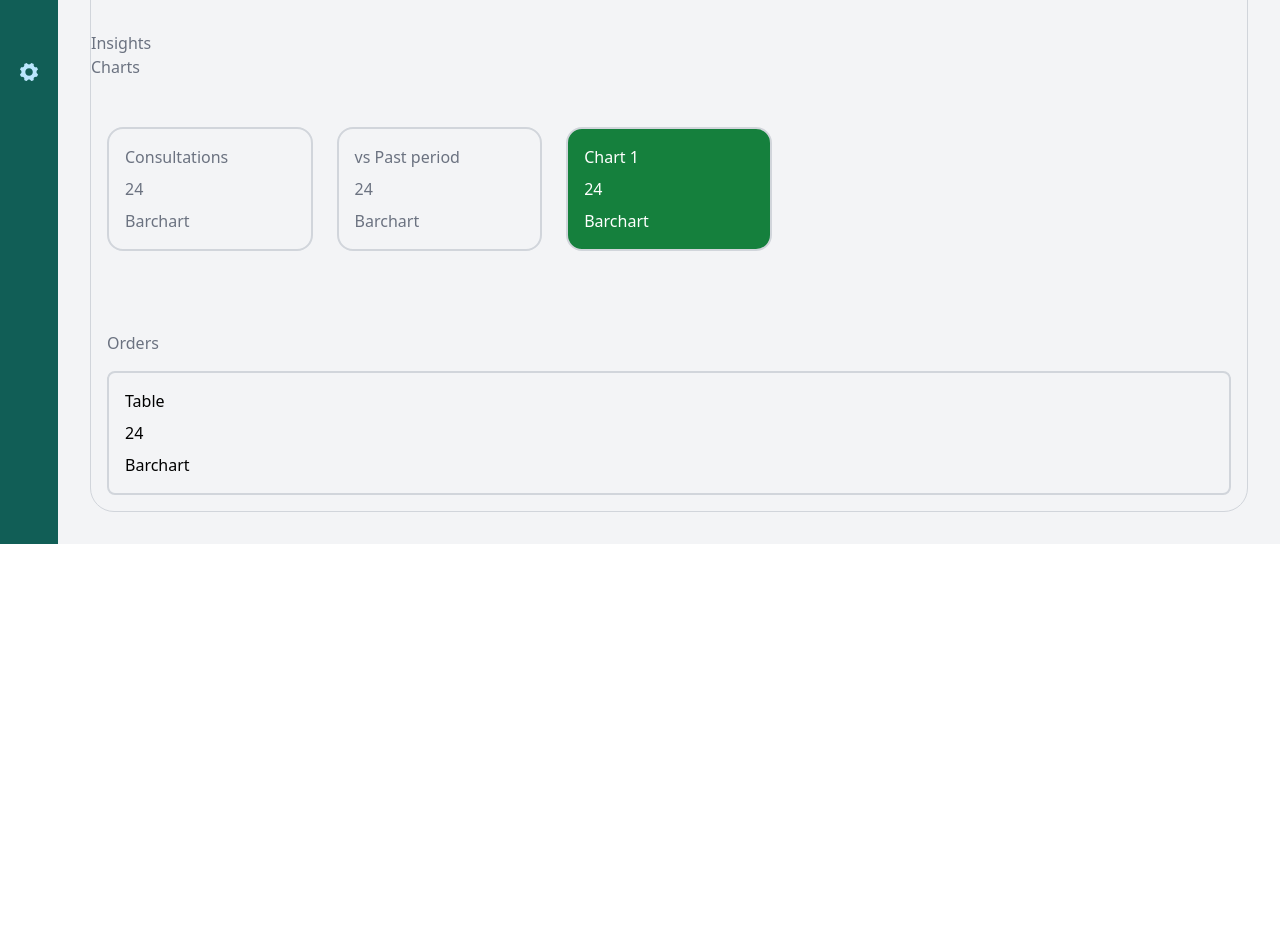
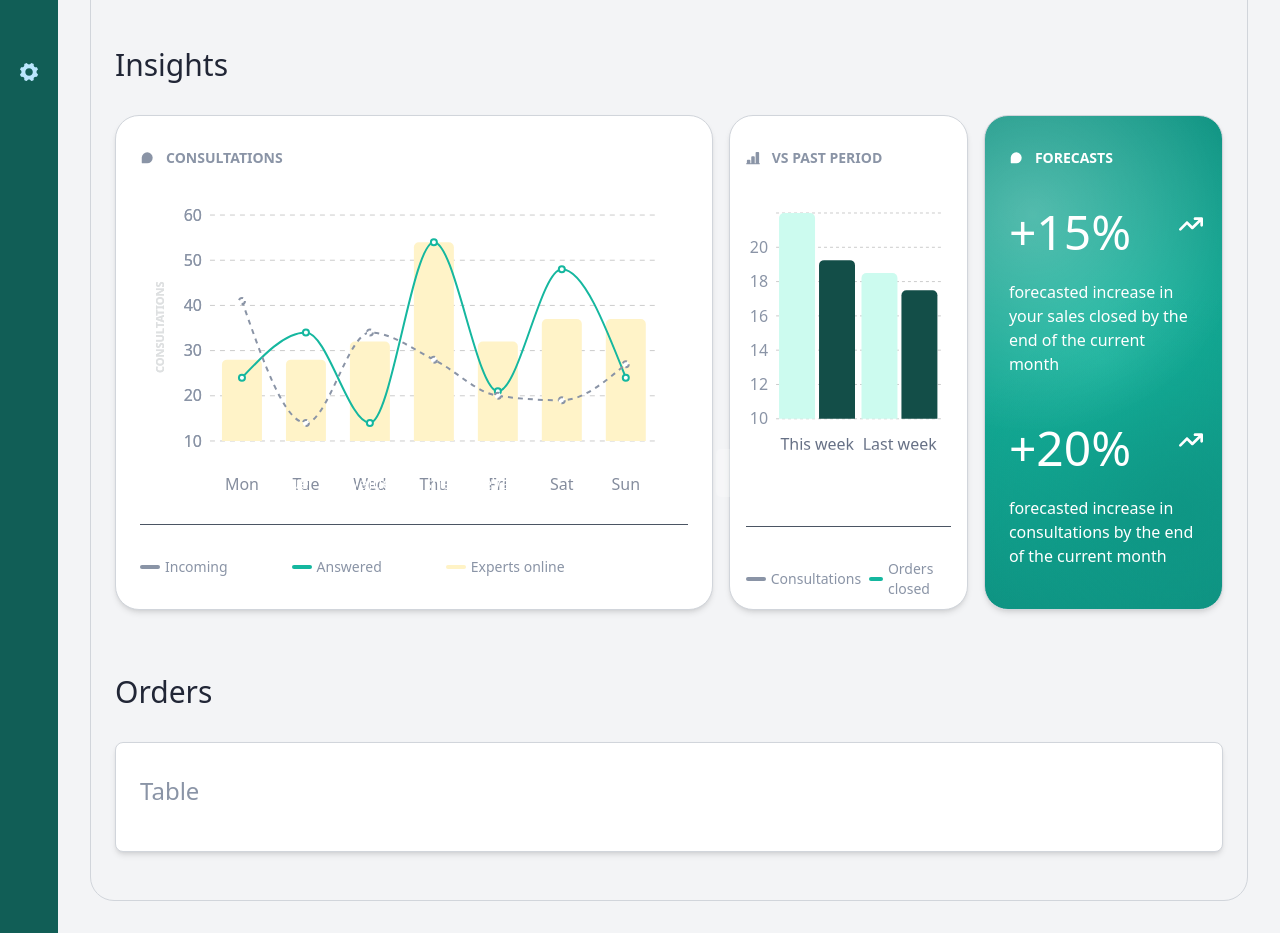
Before and after one commit to duokobia/wingman-dashboard, a React (Create React App) app: page / in a window 1280 px wide. Shown: the part 640-1573 px from the top of the page. Before the commit the page ends 1184 px from the top, so only its background shows below. Built offline with nearby package versions, Linux system fonts and the light colour scheme.

Commit message:
Feature/insights (#5)
* WIP: Create barchart

* feat: Create barchart for consultations card in insight section

* feat: Create past period card barchart

* WIP: Style forecasts card radial background

* feat: Create insights feature

```diff
--- a/package.json
+++ b/package.json
@@ -38,8 +38,10 @@
     "@types/react": "^19.0.2",
     "@types/react-dom": "^19.0.2",
     "@types/react-paginate": "^7.1.4",
+    "@types/recharts": "^1.8.29",
     "autoprefixer": "^10.4.20",
     "postcss": "^8.4.49",
+    "recharts": "^2.15.0",
     "tailwindcss": "^3.4.17",
     "typescript": "^4.9.5"
   }
--- /dev/null
+++ b/src/@types/svg.d.ts
@@ -0,0 +1,6 @@
+declare module '*.svg' {
+  import * as React from 'react';
+  export const ReactComponent: React.FC<React.SVGProps<SVGSVGElement>>;
+  const src: string;
+  export default src;
+}
--- a/src/App.tsx
+++ b/src/App.tsx
@@ -1,7 +1,4 @@
-import React from 'react';
-
 import './App.css';
-// import Header from './components/Header';
 import SideNav from './components/SideNav';
 import MainSection from './components/MainSection';
 
--- a/src/components/Content.tsx
+++ b/src/components/Content.tsx
@@ -3,9 +3,24 @@ import { PiChatTeardropFill, PiPiggyBankFill, PiDatabaseFill } from "react-icons
 import { FaArrowTrendUp, FaArrowTrendDown } from "react-icons/fa6";
 import { MdLabel } from "react-icons/md";
 import { FaCheck } from "react-icons/fa";
+import { BsFillBarChartLineFill } from "react-icons/bs";
+import ConsultationsBarChart from "./charts/ConsultationsCharts";
+import LegendComponent from "./charts/LegendComponent";
+import PastPeriodBarcharts from "./charts/PastPeriodBarcharts";
 
 
 const Content = () => {
+
+  const data = [
+      { name: 'Mon', value: 28, lineValue: 24, dashedLineValue: 41 },
+      { name: 'Tue', value: 28, lineValue: 34, dashedLineValue: 14 },
+      { name: 'Wed', value: 32, lineValue: 14, dashedLineValue: 34 },
+      { name: 'Thu', value: 54, lineValue: 54, dashedLineValue: 28 },
+      { name: 'Fri', value: 32, lineValue: 21, dashedLineValue: 20 },
+      { name: 'Sat', value: 37, lineValue: 48, dashedLineValue: 19 },
+      { name: 'Sun', value: 37, lineValue: 24, dashedLineValue: 27 },
+    ];
+
   return (
     <main className=' min-h-screen m-8 border-gray-300 border-[1.3px] rounded-3xl'>
       <section className='atAGlance'>
@@ -50,41 +65,74 @@ const Content = () => {
           </div>
         </div>
       </section>
-      <section className='atAGlance my-12'>
-        <h1>Insights</h1>
-        <div>
-          Charts
+      <section className='insight my-12'>
+      <div className='my-4 mx-6 py-4 flex justify-between'>
+        <h1 className='text-3xl text-wingman-black'>Insights</h1>
         </div>
-        <div className='grid w-full grid-flow-row-dense grid-cols-1 xs:gap-8 lg:mb-0 mt-16 md:mt-8 lg:mt-8 lg:max-w-full lg:grid-cols-5 md:gap-2 lg:gap-6  p-4'>
-        <div className='flex flex-col rounded-2xl border-gray-300 border-2 p-4 gap-2'>
-            <h2 className='title'>Consultations</h2>
-            <h3>24</h3>
-            <span>Barchart</span>
-          </div>
-        <div className='flex flex-col rounded-2xl border-gray-300 border-2 p-4 gap-2'>
-            <h2 className='title'>vs Past period</h2>
-            <h3>24</h3>
-            <span>Barchart</span>
-          </div>
-        <div className='flex flex-col rounded-2xl bg-green-700 text-white border-gray-300 border-2 p-4 gap-2'>
-            <h2 className='title'>Chart 1</h2>
-            <h3>24</h3>
-            <span>Barchart</span>
+        <div className="grid grid-cols-3 gap-4 lg:grid-cols-[5fr_2fr_2fr] mx-6 mb-6">
+          <div className="bg-white py-8 rounded-3xl  border-gray-300 border-[0.82px] shadow-md px-6">
+          <h2 className='title font-semibold text-sm text-wingman-lightgray flex items-center gap-3 mb-8'><PiChatTeardropFill />CONSULTATIONS</h2>
+          <ConsultationsBarChart data={data} height={300} barColor="#fff3c8" />
+          <div className='mt-6 border-b-[0.82px] border-b-gray-600'></div>
+          <div className="flex gap-16 pt-8">
+            <LegendComponent color="#8A94A6" label="Incoming" />
+            <LegendComponent color="#15B79F" label="Answered" />
+            <LegendComponent color="#FFF3C6" label="Experts online" />
           </div>
           </div>
-      </section>
-      <section className='atAGlance p-4'>
-        <h1 className='mb-4'>Orders</h1>
-        <div>
-          {/* <Table /> */}
-          <div className='flex flex-col rounded-lg  text-black border-gray-300 border-2 gap-2 p-4'>
-            <h2 className='title'>Table</h2>
-            <h3>24</h3>
-            <span>Barchart</span>
+          <div className="bg-white py-8 rounded-3xl border-gray-300 border-[0.82px] shadow-md px-4">
+          <h2 className='title font-semibold text-sm text-wingman-lightgray flex items-center gap-3 mb-10'><BsFillBarChartLineFill />VS PAST PERIOD</h2>
+          <div style={{ width: '100%', height: '330px' }}>
+          <PastPeriodBarcharts />
+          <div className='border-b-[0.82px] border-b-gray-600 mt-6 mb-5'></div>
+          <div className="flex gap-2 pt-3">
+            <LegendComponent color="#8A94A6" label="Consultations" />
+            <LegendComponent color="#15B79F" label="Orders closed" />
           </div>
+          </div>
+          </div>
+          <div
+            className="relative px-6 py-8 rounded-3xl border-gray-300 border-[0.82px] shadow-md overflow-hidden"
+            style={{
+              background: `
+                radial-gradient(circle at 20% 20%, rgba(255, 255, 255, 0.28) 0%, rgba(255, 255, 255, 0) 50%),
+                radial-gradient(circle at 80% 80%, rgba(14, 147, 130, 0.8) 0%, rgba(14, 147, 130, 0) 50%),
+                radial-gradient(circle at 50% 50%, rgba(21, 183, 159, 1) 0%, rgba(14, 147, 130, 1) 100%)
+              `,
+              color: 'white'
+            }}
+        >
+            <h2 className='title font-semibold text-sm flex items-center gap-3 mb-3'>
+                <PiChatTeardropFill />FORECASTS
+            </h2>
+            <span className="flex items-center gap-12 mt-10 mb-6">
+                <h3 className="font-medium text-5xl">+15%</h3>
+                <span className="font-thin text-2xl pb-4"><FaArrowTrendUp /></span>
+            </span>
+            <span className="font-extralight">
+                forecasted increase in your sales closed by the end of the current month
+            </span>
+            <span className="flex items-center gap-12 mt-12 mb-6">
+                <h3 className="font-medium text-5xl">+20%</h3>
+                <span className="font-thin text-2xl pb-4"><FaArrowTrendUp /></span>
+            </span>
+            <span className="font-extralight">
+                forecasted increase in consultations by the end of the current month
+            </span>
+        </div>
         </div>
       </section>
+    <section className='insight my-12'>
+      <div className='my-4 mx-6 py-4 flex justify-between'>
+        <h1 className='text-3xl text-wingman-black'>Orders</h1>
+        </div>
+        <div className="grid grid-cols-1 gap-4  mx-6 mb-6">
+          <div className="bg-white py-8 rounded-lg  border-gray-300 border-[0.82px] shadow-md px-6">
+          <h2 className='text-2xl text-wingman-lightgray flex items-center gap-3 mb-3'>Table</h2>
+          </div>
 
+        </div>
+      </section>
     </main>
   )
 }
--- /dev/null
+++ b/src/components/charts/ConsultationsCharts.tsx
@@ -0,0 +1,102 @@
+import React from 'react';
+import {
+  ComposedChart,
+  Bar,
+  Line,
+  XAxis,
+  YAxis,
+  CartesianGrid,
+  Tooltip,
+  Legend,
+  ResponsiveContainer
+} from 'recharts';
+
+interface DataPoint {
+  name: string;
+  value: number;
+  lineValue: number;
+}
+
+interface BarChartProps {
+  data: DataPoint[];
+  width?: number | string;
+  height?: number | string;
+  barColor?: string;
+}
+
+const ConsultationsCharts: React.FunctionComponent<BarChartProps> = ({
+  data,
+  width = '100%',
+  height = 60,
+  barColor = '#fff3c8'
+}) => {
+  return (
+    <ResponsiveContainer width={width} height={height}>
+      <ComposedChart
+        data={data}
+        margin={{
+          top: 15,
+          right: 30,
+          left: 10,
+          bottom: 5,
+        }}
+      >
+        <CartesianGrid strokeDasharray="5 5" vertical={false}  />
+        <XAxis dataKey="name" stroke="#fffff" tick={{ dy: 30, fill: '#667085'  }} />
+        <YAxis domain={[10, 60]}
+          ticks={[10, 20, 30, 40, 50, 60] } stroke="#fffff" label={{
+            value: 'CONSULTATIONS',
+            fontSize: '11px',
+            fontWeight: '900',
+            fill: '#DEE0E1',
+            angle: -90,
+            position: 'insideLeft',
+            dx: 5,
+            dy: 45
+          }}
+          tick={{ fill: '#8A94A6' }}  />
+        <YAxis domain={[10, 60]}
+         orientation="right"
+          ticks={[10, 20, 30, 40, 50, 60] } stroke="#fffff" label={{
+            value: 'EXPERTS ONLINE',
+            fontSize: '11px',
+            fontWeight: '900',
+            fill: '#DEE0E1',
+            angle: -90,
+            position: 'insideRight',
+            dx: 5,
+            dy: 45
+          }}
+          tick={{ fill: '#8A94A6' }}  />
+
+        <Tooltip
+          contentStyle={{
+            backgroundColor: '#fff',
+            border: '1px solid #ccc',
+            borderRadius: 4
+          }}
+          itemStyle={{
+            color: '#15B79F'
+          }}
+        />
+        <Legend
+          wrapperStyle={{
+            padding: '0px',
+            borderRadius: '5px',
+            backgroundColor: 'rgba(255, 255, 255, 0.2)'
+          }}
+          iconSize={0}
+          iconType="circle"
+          formatter={(value, entry, index) => (
+            <span style={{ color: 'white' }}>{value}</span>
+          )}
+        />
+        <Bar dataKey="value" fill={barColor} barSize={40} radius={[5, 5, 0, 0]} />
+        <Line type="monotone" dataKey="lineValue" stroke="#15B79F" strokeWidth={2} />
+        <Line type="monotone" dataKey="dashedLineValue" stroke="#8a94a6" strokeWidth={2} strokeDasharray="5 5" />
+      </ComposedChart>
+    </ResponsiveContainer>
+  );
+};
+
+export default ConsultationsCharts;
--- /dev/null
+++ b/src/components/charts/LegendComponent.tsx
@@ -0,0 +1,30 @@
+interface LegendItem {
+  label: string;
+  color: string;
+}
+
+const LegendComponent = ({ label, color }: LegendItem) => {
+  return (
+    <span
+    className='text-wingman-lightgray text-sm'
+      style={{
+        display: 'inline-flex',
+        alignItems: 'center',
+      }}
+    >
+      <span
+        style={{
+          width: '20px',
+          height: '4px',
+          borderRadius: '5px',
+          marginRight: '5px',
+          display: 'inline-block',
+          backgroundColor: color
+        }}
+      />
+      {label}
+    </span>
+  );
+};
+
+export default LegendComponent;
--- /dev/null
+++ b/src/components/charts/PastPeriodBarcharts.tsx
@@ -0,0 +1,81 @@
+import React from 'react';
+import {
+    BarChart,
+    Bar,
+    Rectangle,
+    XAxis,
+    YAxis,
+    CartesianGrid,
+    Tooltip,
+    Legend,
+    ResponsiveContainer
+} from 'recharts';
+
+interface DataPoint {
+    name: string;
+    Consultations: number;
+    ClosedOrders: number;
+    amt: number;
+}
+
+const data: DataPoint[] = [
+    { name: 'This week', Consultations: 22, ClosedOrders: 19.25, amt: 24 },
+    { name: 'Last week', Consultations: 18.5, ClosedOrders: 17.5, amt: 22 },
+];
+
+const PastPeriodBarcharts: React.FC = () => {
+    return (
+        <ResponsiveContainer width="100%" height="89%">
+            <BarChart
+                width={500}
+                height={300}
+                data={data}
+                margin={{
+                    top: 5,
+                    right: 10,
+                    left: -30,
+                    bottom: 5,
+                }}
+            >
+                <CartesianGrid strokeDasharray="3 3" vertical={false}  />
+                <XAxis dataKey="name" stroke="#fffff" tick={{ dy: 12, fill: '#667085'  }} />
+                <YAxis domain={[10, 20]}
+                  ticks={[ 10, 12, 14, 16, 18, 20]} stroke="#fffff"
+                  tick={{ fill: '#8A94A6' }}  />
+                <Tooltip contentStyle={{
+                    backgroundColor: '#fff',
+                    border: '1px solid #ccc',
+                    borderRadius: 4
+                  }}
+                  itemStyle={{
+                    color: '#15B79F'
+                  }}  />
+                <Legend  wrapperStyle={{
+                    padding: '0px',
+                    borderRadius: '5px',
+                    backgroundColor: 'rgba(255, 255, 255, 0.2)'
+                  }}
+                  iconSize={0}
+                  iconType="circle"
+                  formatter={(value, entry, index) => (
+                    <span style={{ color: 'white' }}>{value}</span>
+                  )} />
+                <Bar
+                    dataKey="Consultations"
+                    fill="#CCFBEF"
+                    activeBar={<Rectangle fill="#134E48" stroke="purple" />}
+                    barSize={36} radius={[5, 5, 0, 0]}
+                />
+                <Bar
+                    dataKey="ClosedOrders"
+                    fill="#134E48"
+                    activeBar={<Rectangle fill="#CCFBEF" stroke="blue" />}
+                    barSize={36} radius={[5, 5, 0, 0]}
+                />
+
+            </BarChart>
+        </ResponsiveContainer>
+    );
+};
+
+export default PastPeriodBarcharts;
--- a/tailwind.config.js
+++ b/tailwind.config.js
@@ -1,4 +1,3 @@
-/** @type {import('tailwindcss').Config} */
 module.exports = {
   content: [
     "./src/**/*.{js,jsx,ts,tsx}",
@@ -8,14 +7,17 @@ module.exports = {
       colors: {
         'wingman-blue': '#1DA1F2',
         'wingman-green': '#115E56',
+        'wingman-darkGreen': '#134E48',
         'wingman-iconGreen': '#15B79F',
         'wingman-teal': '#CCFBEF',
-        'wingman-turquiose': '#15879F',
+        'wingman-turquiose': '#15B79F',
+        'wingman-lightTurquiose': '#CCFBEF',
         'wingman-red': '#F04438',
         'wingman-yellow': '#FFF3C6',
         'wingman-black': '#212636',
         'wingman-gray': '#667085',
         'wingman-lightgray': '#8A94A6',
+        'wingman-extraLightGray': '#DEE0E1',
       },
     },
   },
```
Also changed, not shown: tsconfig.json (+31 -10 lines), 1 other file (tests, documents, lock files or other folders).
